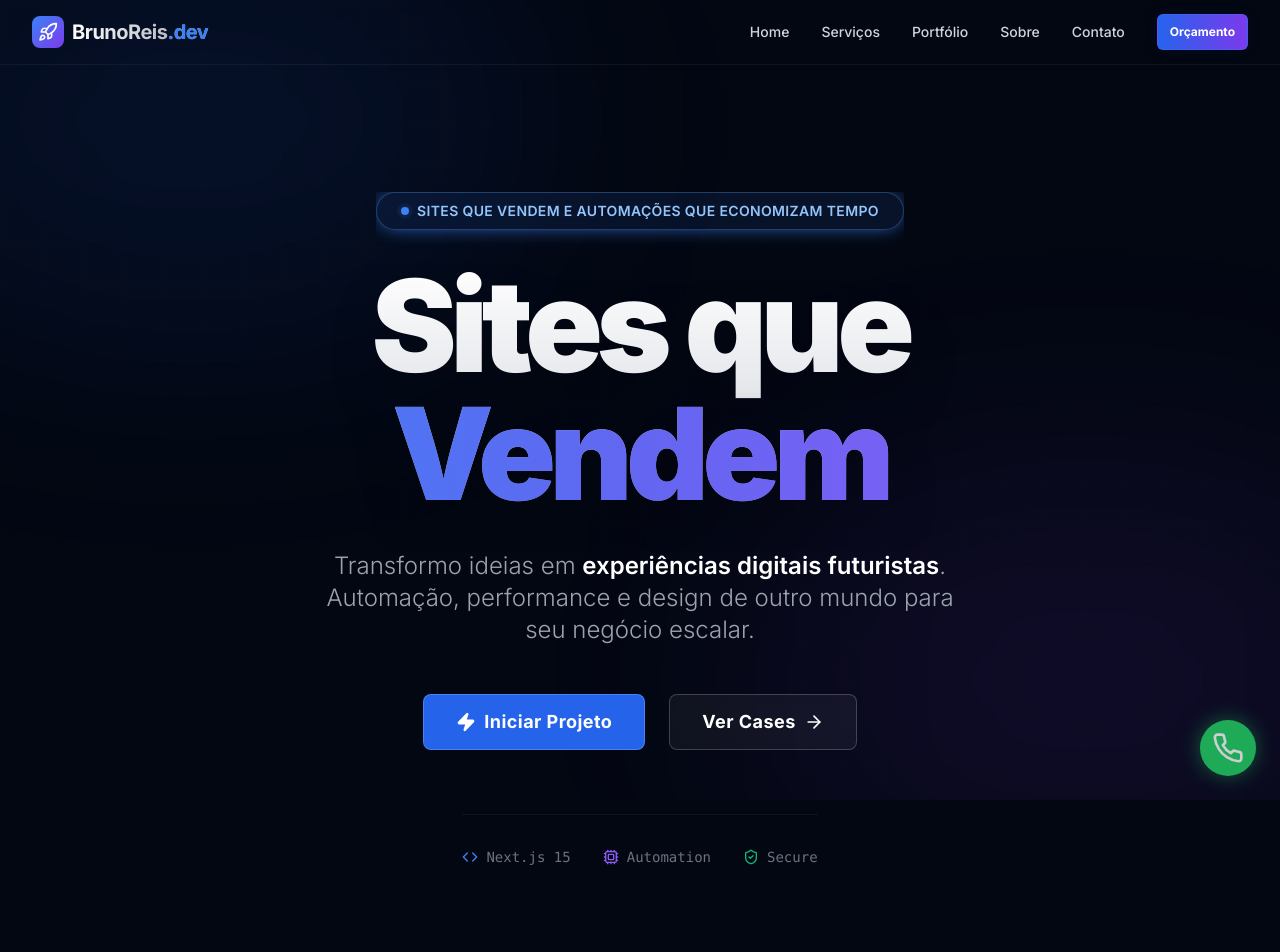
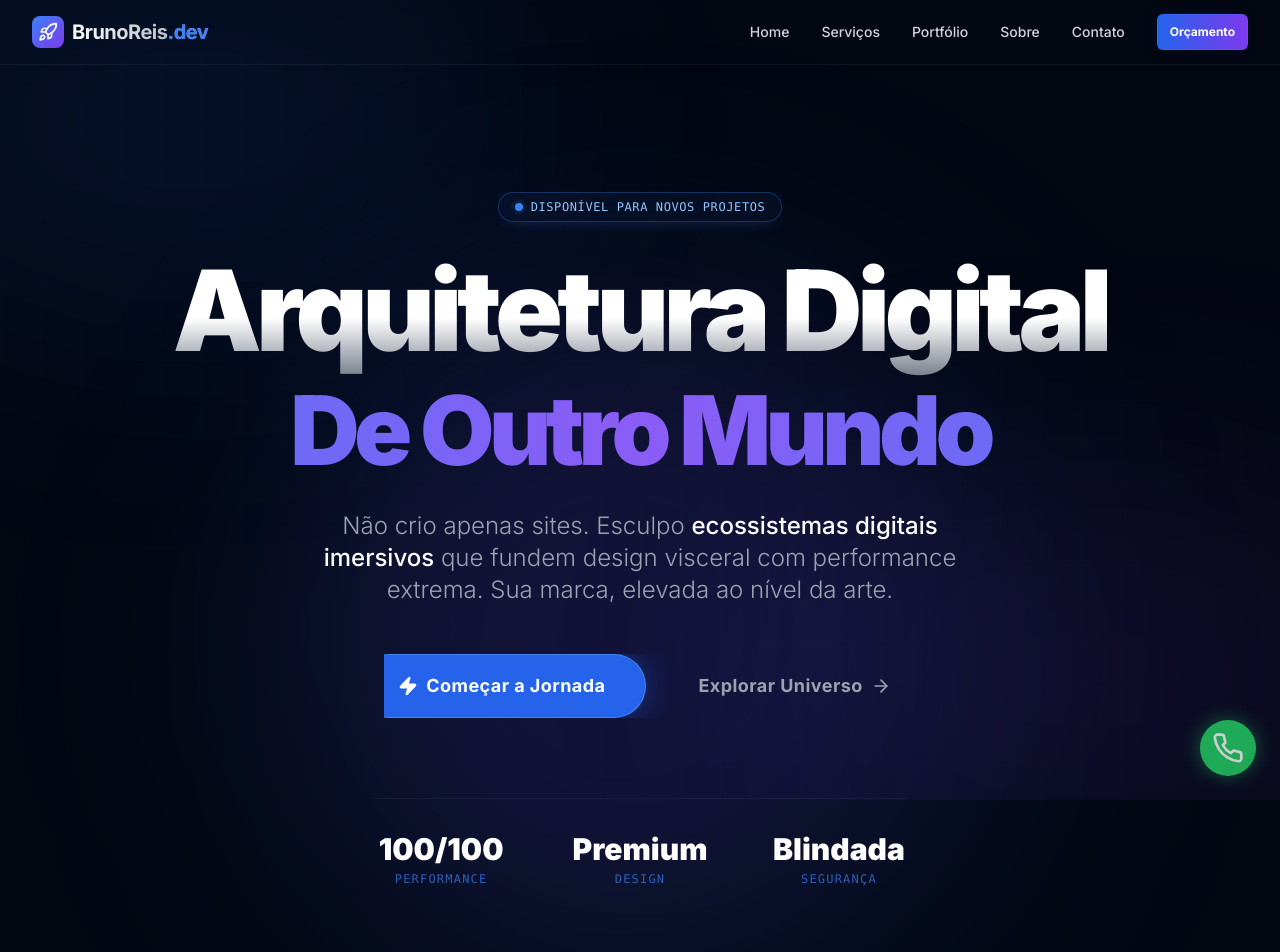
Before and after one commit to thevigillant/ReisDevArt, a Next.js app: page / in a window 1280 px wide. Shown: the top 952 px of the page. Built offline with nearby package versions, Linux system fonts and the light colour scheme.

Commit message:
Feat: Redesign Hero Section for a unique, immersive experience

```diff
--- a/src/app/page.tsx
+++ b/src/app/page.tsx
@@ -18,54 +18,67 @@ import { Reveal } from "@/components/ui/Reveal"
 export default function Home() {
   return (
     <>
-      {/* Hero Section */}
-      <section className="relative pt-32 pb-24 lg:pt-48 lg:pb-32 overflow-hidden flex flex-col justify-center min-h-[90vh]">
+      {/* Hero Section - Unique Experience */}
+      <section className="relative pt-32 pb-24 lg:pt-48 lg:pb-32 overflow-hidden flex flex-col justify-center min-h-[92vh]">
+        {/* Atmospheric Background */}
+        <div className="absolute inset-0 z-0 select-none pointer-events-none">
+          <div className="absolute top-1/4 left-1/2 -translate-x-1/2 w-[800px] h-[800px] bg-blue-600/10 rounded-full blur-[120px] mix-blend-screen animate-pulse" />
+          <div className="absolute top-1/3 left-1/4 w-[600px] h-[600px] bg-violet-600/10 rounded-full blur-[100px] mix-blend-screen animate-float" style={{ animationDelay: "2s" }} />
+          <div className="absolute bottom-0 inset-x-0 h-px bg-gradient-to-r from-transparent via-blue-500/50 to-transparent opacity-50" />
+        </div>
+
         <Container className="flex flex-col items-center text-center relative z-10">
 
           <Reveal delay={0.1}>
-            <Badge variant="neon" className="mb-8 px-6 py-2 text-sm bg-blue-500/10 border-blue-400/30 text-blue-300 shadow-[0_0_20px_-5px_theme(colors.blue.500)] backdrop-blur-md">
-              <span className="relative flex h-2 w-2 mr-2">
+            <div className="inline-flex items-center gap-2 mb-8 px-4 py-1.5 rounded-full border border-blue-500/30 bg-blue-500/5 backdrop-blur-md shadow-[0_0_20px_-10px_theme(colors.blue.500)] group hover:border-blue-500/50 transition-colors">
+              <span className="relative flex h-2 w-2">
                 <span className="animate-ping absolute inline-flex h-full w-full rounded-full bg-blue-400 opacity-75"></span>
                 <span className="relative inline-flex rounded-full h-2 w-2 bg-blue-500"></span>
               </span>
-              {profile.headline.split('.')[0]}
-            </Badge>
+              <span className="text-xs font-mono text-blue-300 tracking-wider uppercase">Disponível para novos projetos</span>
+            </div>
           </Reveal>
 
           <Reveal delay={0.2}>
-            <h1 className="max-w-5xl text-6xl font-black tracking-tighter sm:text-7xl md:text-8xl lg:text-9xl mb-8 bg-gradient-to-b from-white via-gray-200 to-gray-500 bg-clip-text text-transparent drop-shadow-2xl">
-              Sites que <span className="text-transparent bg-clip-text bg-gradient-to-r from-blue-500 via-indigo-500 to-violet-500 animate-gradient-x">Vendem</span>
+            <h1 className="max-w-6xl text-5xl sm:text-7xl md:text-8xl lg:text-[7rem] font-black tracking-tighter leading-[0.9] mb-8 text-white relative">
+              <span className="block text-transparent bg-clip-text bg-gradient-to-b from-white via-white to-gray-500 pb-4">
+                Arquitetura Digital
+              </span>
+              <span className="block text-4xl sm:text-6xl md:text-7xl lg:text-[6rem] text-transparent bg-clip-text bg-gradient-to-r from-blue-500 via-violet-500 to-blue-500 animate-gradient-x">
+                De Outro Mundo
+              </span>
             </h1>
           </Reveal>
 
           <Reveal delay={0.3}>
-            <p className="max-w-2xl text-xl text-gray-400 md:text-2xl mb-12 leading-relaxed font-light">
-              Transformo ideias em <span className="text-white font-semibold">experiências digitais futuristas</span>. Automação, performance e design de outro mundo para seu negócio escalar.
+            <p className="max-w-2xl text-lg sm:text-xl text-gray-400 md:text-2xl mb-12 leading-relaxed font-light mx-auto">
+              Não crio apenas sites. Esculpo <span className="text-white font-medium">ecossistemas digitais imersivos</span> que fundem design visceral com performance extrema. Sua marca, elevada ao nível da arte.
             </p>
           </Reveal>
 
           <Reveal delay={0.4}>
-            <div className="flex flex-col sm:flex-row gap-6 w-full max-w-lg justify-center">
-              <Button href={profile.whatsapp} target="_blank" size="lg" variant="glow" className="w-full sm:w-auto text-lg h-14">
-                <Zap className="mr-2 h-5 w-5 fill-current" /> Iniciar Projeto
+            <div className="flex flex-col sm:flex-row gap-5 w-full max-w-lg justify-center items-center">
+              <Button href={profile.whatsapp} target="_blank" size="lg" variant="glow" className="w-full sm:w-auto text-lg h-16 rounded-full px-10 shadow-[0_0_40px_-10px_theme(colors.blue.600)] hover:shadow-[0_0_60px_-10px_theme(colors.blue.600)] transition-shadow">
+                <Zap className="mr-2 h-5 w-5 fill-current" /> Começar a Jornada
               </Button>
-              <Button href="/portfolio" variant="secondary" size="lg" className="w-full sm:w-auto text-lg h-14 border-white/20 hover:bg-white/10">
-                Ver Cases <ArrowRight className="ml-2 h-5 w-5" />
+              <Button href="/portfolio" variant="ghost" size="lg" className="w-full sm:w-auto text-lg h-16 text-gray-400 hover:text-white hover:bg-white/5 rounded-full px-8">
+                Explorar Universo <ArrowRight className="ml-2 h-5 w-5" />
               </Button>
             </div>
           </Reveal>
 
           <Reveal delay={0.6}>
-            <div className="mt-16 flex items-center justify-center gap-8 text-sm text-gray-500 font-mono border-t border-white/5 pt-8 w-full max-w-md mx-auto">
-              <div className="flex items-center gap-2">
-                <Code className="h-4 w-4 text-blue-500" /> Next.js 15
-              </div>
-              <div className="flex items-center gap-2">
-                <Cpu className="h-4 w-4 text-violet-500" /> Automation
-              </div>
-              <div className="flex items-center gap-2">
-                <ShieldCheck className="h-4 w-4 text-emerald-500" /> Secure
-              </div>
+            <div className="mt-20 grid grid-cols-3 gap-8 md:gap-16 border-t border-white/5 pt-8 max-w-3xl mx-auto">
+              {[
+                { label: "Performance", val: "100/100" },
+                { label: "Design", val: "Premium" },
+                { label: "Segurança", val: "Blindada" }
+              ].map((stat, i) => (
+                <div key={i} className="flex flex-col items-center">
+                  <span className="text-2xl md:text-3xl font-black text-white mb-1">{stat.val}</span>
+                  <span className="text-xs font-mono text-blue-500/70 uppercase tracking-widest">{stat.label}</span>
+                </div>
+              ))}
             </div>
           </Reveal>
 
```
Also changed, not shown: 102 other files (tests, documents, lock files or other folders).
